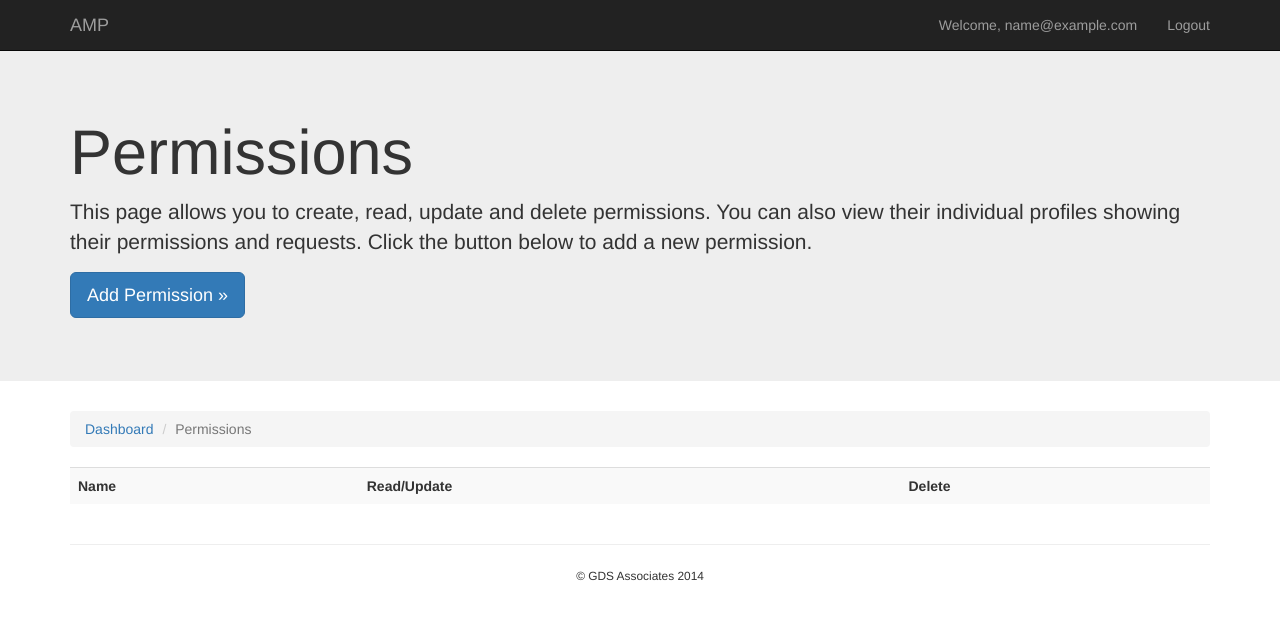
After one commit to jteppinette/amp, a Django app: page /dashboard/permissions/ in a window 1280 px wide. The commit adds this page. Shown: the top 620 px of the page. Run offline with Django 3.2, Linux system fonts and the light colour scheme; the visitor is signed in with stand-in values (Sample User, id 1); data that the repository does not hold is empty; some libraries are stand-ins or nearby versions.

Commit message:
Can view list and read and update permissions.

```diff
--- a/app/templates/dashboard.html
+++ b/app/templates/dashboard.html
@@ -60,7 +60,7 @@
                 <div class="panel-heading">Permissions</div>
                 <div class="panel-body">
                     <p>Create, Read, Update, and Delete Permissions. This feature allows you to manipulate all aspects of a Permission.
-                    <p><a href="{% url 'app.views.auth_login' %}" class="btn btn-default" role="button">Permissions &raquo;</a></p>
+                    <p><a href="{% url 'permissions' %}" class="btn btn-default" role="button">Permissions &raquo;</a></p>
                 </div>
             </div>
         </div>
--- /dev/null
+++ b/app/templates/permissions.html
@@ -0,0 +1,42 @@
+{% extends "basenav.html" %}
+
+{% block title %}Permissions | AMP{% endblock %}
+
+{% block content %}
+
+<!-- Jumbotron -->
+<div class="jumbotron">
+    <div class="container">
+        <h1>Permissions</h1>
+        <p>This page allows you to create, read, update and delete permissions. You can also view their individual profiles showing their permissions and requests. Click the button below to add a new permission.</p>
+        <p><a href="{% url 'auth_login' %}" class="btn btn-primary btn-lg" role="button">Add Permission &raquo;</a></p>
+
+    </div>
+</div>
+
+<div class="container">
+    <!-- Breadcrumbs -->
+    <ol class="breadcrumb">
+      <li><a href="{% url 'dashboard' %}">Dashboard</a></li>
+      <li class="active">Permissions</li>
+    </ol>
+
+    <!-- Permissions -->
+    <table class="table table-striped">
+        <tr>
+            <th>Name</th>
+            <th>Read/Update</th>
+            <th>Delete</th>
+        </tr>
+        {% for permission in object_list %}
+        <tr>
+            <td>{{permission.name}}</td>
+            <td><a href="{% url 'update_permission' permission.pk %}">Read/Update</a></td>
+            <td><a href="{% url 'auth_login'%}?pk={{employee.pk}}">Delete</a></td>
+        </tr>
+        {% endfor %}
+
+    </table>
+</div>
+
+{% endblock %}
--- a/app/urls.py
+++ b/app/urls.py
@@ -41,4 +41,8 @@ urlpatterns = patterns('',
     url(r'^dashboard/contractors/$', login_required(views.ListContractors.as_view()), name='contractors'),
     url(r'^dashboard/contractors/(?P<pk>\d+)/$', login_required(views.UpdateContractor.as_view()), name='update_contractor'),
 
+    # Permissions
+    url(r'^dashboard/permissions/$', login_required(views.ListPermissions.as_view()), name='permissions'),
+    url(r'^dashboard/permissions/(?P<pk>\d+)/$', login_required(views.UpdatePermission.as_view()), name='update_permission'),
+
 )
--- a/app/views.py
+++ b/app/views.py
@@ -295,3 +295,36 @@ class UpdateContractor(SuccessMessageMixin, UpdateView):
         context['name'] = '%s %s' % (self.get_object().first_name, self.get_object().last_name)
         context['company'] = self.get_object().company.id
         return context
+
+"""
+                             PERMISSIONS
+"""
+class ListPermissions(ListView):
+    """
+    List the permissions that are owned by the requestors company.
+    """
+    template_name = 'permissions.html'
+
+    def get_queryset(self):
+        """
+        Refine the queryset.
+        """
+        return Permission.objects.filter(company=self.request.user.company)
+
+class UpdatePermission(SuccessMessageMixin, UpdateView):
+    """
+    Update a permission.
+    """
+    template_name = 'update_permission.html'
+    model = Permission
+    success_url = reverse_lazy('permissions')
+    success_message = "Permission was updated successfully!"
+
+    def get_context_data(self, **kwargs):
+        """
+        Add some stuff to context.
+        """
+        context = super(UpdatePermission, self).get_context_data(**kwargs)
+        context['name'] = self.get_object().name
+        context['company'] = self.get_object().company.id
+        return context
```
Also changed, not shown: app/templates/update_permission.html (added, +51 -0 lines).
